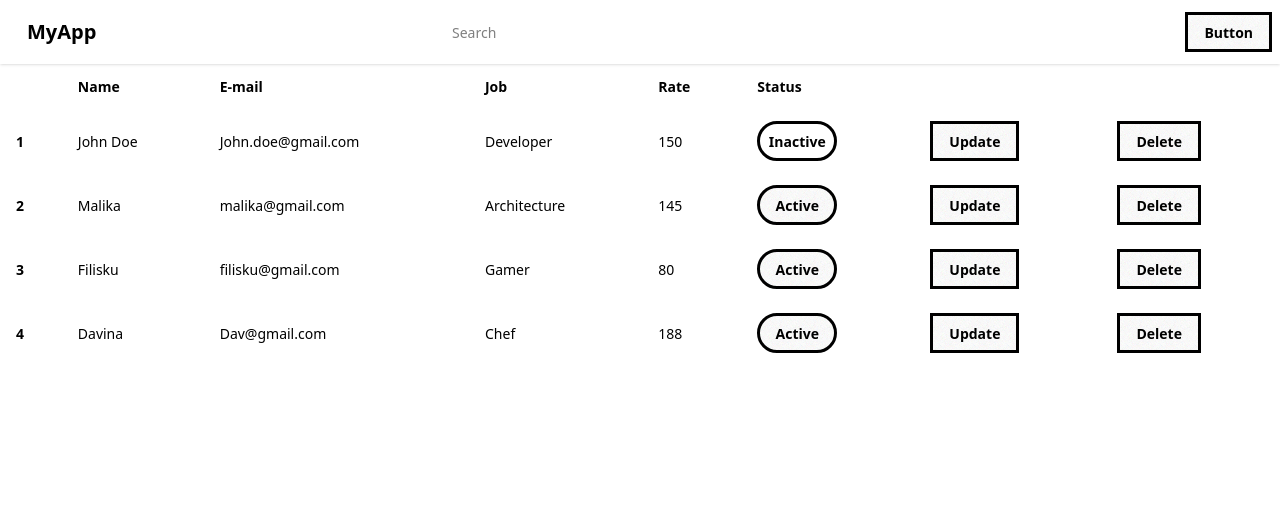
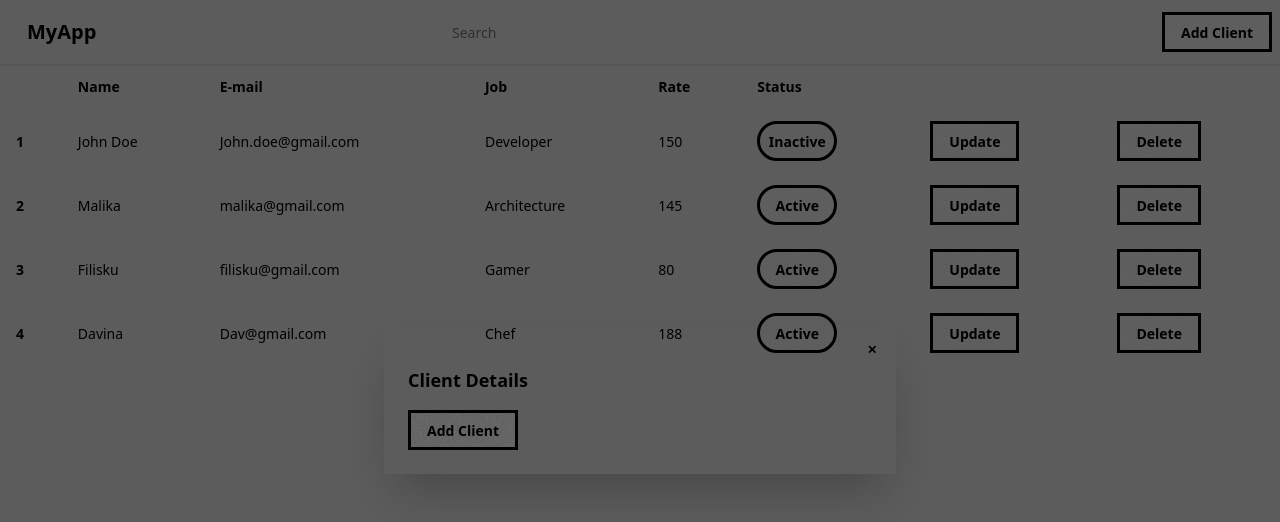
Before and after one commit to alfarezza/React, a React (Vite) app: page / in a window 1280 px wide. Shown: the top 522 px of the page. Built offline with nearby package versions, Linux system fonts and the light colour scheme.

Commit message:
add modal in app

```diff
--- a/src/App.jsx
+++ b/src/App.jsx
@@ -1,13 +1,33 @@
+import { useState } from 'react'
 import './App.css'
+import ModalForm from './components/Modalform'
 import NavBar from './components/Navbar'
 import TableList from './components/Tablelist'
 
 function App() {
+  const [isOpen, setIsOpen] = useState(false);
+  const [modalMode, setmodalMode] = useState('add');
+
+  const handleOpen = () =>{
+    setIsOpen(true);
+    setmodalMode(mode);
+  }
+
+  const handleSubmit = () =>{
+    if (modalMode === 'add'){
+      console.log('Modal mode Add');
+    }else{
+      console.log('Modal mode Edit')
+    }
+  }
 
   return (
     <>
-      <NavBar/>
-      <TableList/>
+      <NavBar onOpen = {() => handleOpen('add')}/>
+      <TableList handleOpen={handleOpen}/>
+      <ModalForm
+      isOpen={isOpen} OnSubmit={handleSubmit}
+      onClose = {() => setIsOpen(false)} mode={modalMode}/>
     </>
   )
 }
--- a/src/components/ModalForm.jsx
+++ b/src/components/ModalForm.jsx
@@ -1,6 +1,18 @@
-export default function ModalForm(){
-    return(
+export default function ModalForm(isOpen, onClose, mode, OnSubmit) {
+    return (
         <>
+            {/* You can open the modal using document.getElementById('ID').showModal() method */}
+            <dialog id="my_modal_3" className="modal" open={isOpen}>
+                <div className="modal-box">
+                    <h3 className="font-bold text-lg py-4">{mode === 'edit' ? 'Edit Client':'Client Details'}</h3>
+                    <form method="dialog">
+                        {/* if there is a button in form, it will close the modal */}
+                        <button className="btn btn-sm btn-circle btn-ghost absolute right-2 top-2" onClick={onClose}>✕</button>
+
+                        <button className="btn btn-success">{mode === 'edit' ? 'Save Changes':'Add Client'}</button>
+                    </form>
+                </div>
+            </dialog>
         </>
     )
 }
--- a/src/components/Navbar.jsx
+++ b/src/components/Navbar.jsx
@@ -1,4 +1,4 @@
-export default function NavBar() {
+export default function NavBar({onOpen}) {
     return (
         <>
             <div className="navbar bg-base-100 shadow-sm">
@@ -11,7 +11,7 @@ export default function NavBar() {
                     </div>
                 </div>
                 <div className="navbar-end">
-                    <a className="btn btn-primary">Button</a>
+                    <a className="btn btn-primary" onClick={onOpen}>Add Client</a>
                 </div>
             </div>
         </>
--- a/src/components/Tablelist.jsx
+++ b/src/components/Tablelist.jsx
@@ -1,4 +1,4 @@
-export default function TableList() {
+export default function TableList(handleOpen) {
     const clients =[
         {id: 1, name:"John Doe", email:"John.doe@gmail.com", job:"Developer", rate:"150", isactive:false},
         {id: 2, name:"Malika", email:"malika@gmail.com", job:"Architecture", rate:"145", isactive:true},
@@ -36,7 +36,7 @@ export default function TableList() {
                                 </button>
                             </td>
                             <td>
-                                <button className="btn btn-secondary">
+                                <button onClick={() => handleOpen('edit')} className="btn btn-secondary">
                                     Update
                                 </button>
                             </td>
```
